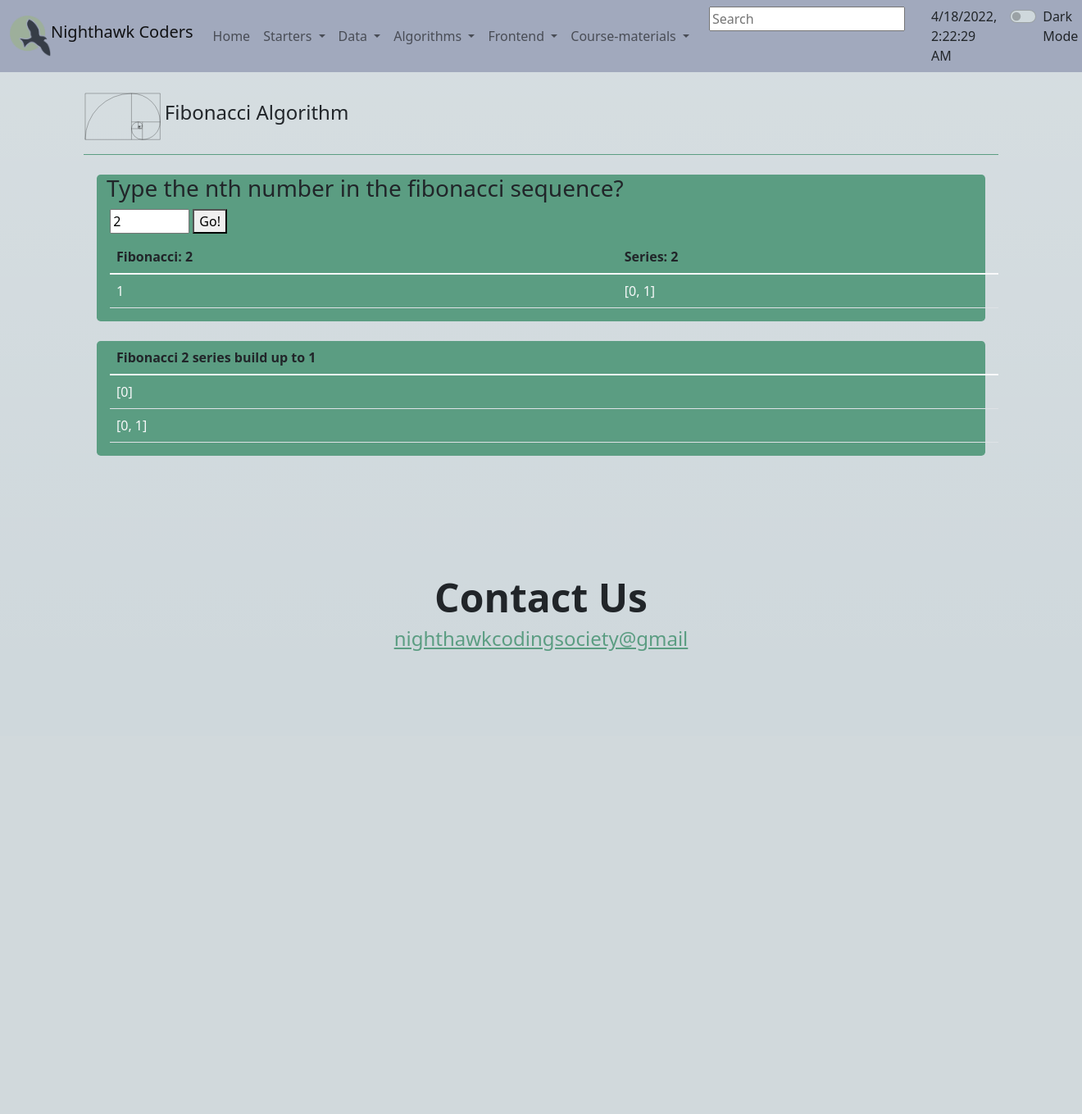
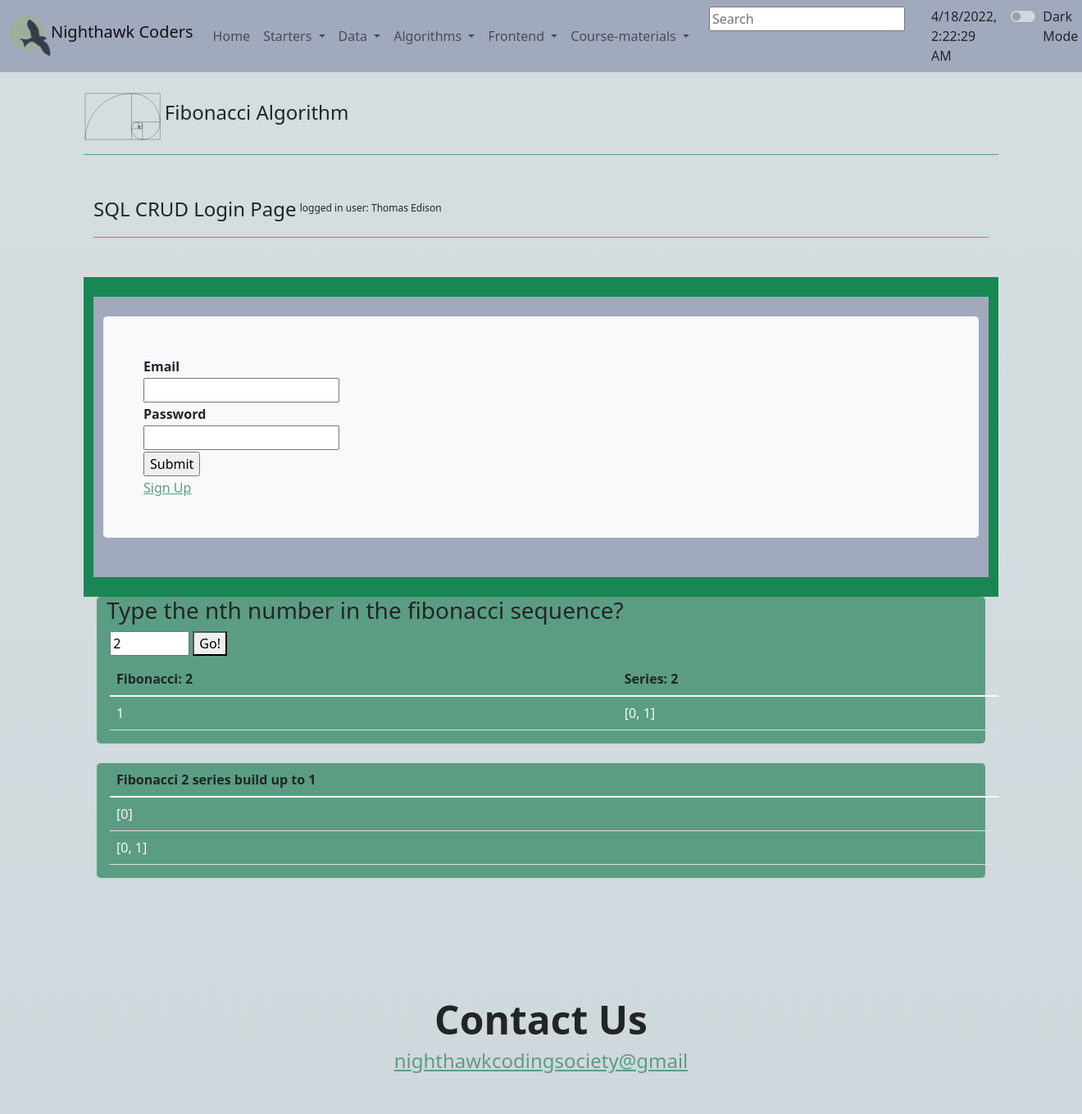
Before and after one commit to Athena9355/Team-123-final-version, a Flask app: page /algorithm/fibonacci/ in a window 1320 px wide. Shown: the top 1359 px of the page at 82% size. Before the commit the page ends 794 px from the top, so only its background shows below. Run offline with Flask 2, Linux system fonts and the light colour scheme; a user stored in the database is signed in; some libraries are stand-ins or nearby versions.

Commit message:
hack 3 attempt

```diff
--- a/algorithm/templates/algorithm/fibonacci.html
+++ b/algorithm/templates/algorithm/fibonacci.html
@@ -8,6 +8,33 @@
             <span class="fs-4">Fibonacci Algorithm</span>
         </header>
 
+        <div class="container py-4">
+            <header class="pb-3 mb-4 border-bottom border-primary text-dark">
+                <span class="fs-4">SQL CRUD Login Page</span>
+                <sup>logged in user: {{current_user.name}}</sup></span>
+            </header>
+        </div>
+
+        <div class="container py-4 text-light bg-success">
+
+            <div class="container bg-secondary py-4">
+                <div class="p-5 mb-4 bg-light text-dark rounded-3">
+                    <form method="POST" ID="login" action={{url_for('crud.crud_login')}}>
+                        <table>
+                            <tr><th><label for="email">Email</label></th></tr>
+                            <tr><td><input type="email" id='email' name="email" size="20" required></td></tr>
+                            <tr><th><label for="password">Password</label></th></tr>
+                            <tr><td><input type="password" id="password" name="password" size="20" required></td></tr>
+                            <form method="POST" action={{url_for('algorithm.fibonacci')}}>
+                                <tr><th><input type="submit" value="Submit"></th></tr>
+                            </form>
+                            <tr><td><a href={{url_for('crud.crud_authorize')}}>Sign Up</a></td></tr>
+                        </table>
+                    </form>
+                </div>
+            </div>
+
+        </div>
 
         <div class="row mx-3 mb-4 bg-primary rounded-3 align-items-md-stretch">
             <h3>Type the nth number in the fibonacci sequence?</h3>
--- a/algorithm/templates/algorithm/palindrome.html
+++ b/algorithm/templates/algorithm/palindrome.html
@@ -5,7 +5,7 @@
     <div class="container py-4">
         <header class="pb-3 mb-4 border-bottom border-primary text-dark">
             <img src="{{ url_for('algorithm.static', filename='palindrome.jpeg') }}" height="60px" class="d-inline-block align-center" alt="">
-            <span class="fs-4">Palindrome Algorithm</span>
+            <span class="fs-4">Palindrome Algorithms</span>
         </header>
         <div class="row mx-3 mb-4 bg-primary rounded-3 align-items-md-stretch">
             <h3>Enter a string:</h3>
--- a/templates/fragments/navbar.html
+++ b/templates/fragments/navbar.html
@@ -59,6 +59,7 @@
                         <ul class="dropdown-menu dropdown-menu-dark" aria-labelledby="navbarDarkDropdownMenuLink">
                             <li><a class="dropdown-item" href={{ url_for('algorithm.fibonacci') }}>Fibonacci</a></li>
                             <li><a class="dropdown-item" href={{ url_for('algorithm.palindrome') }}>Palindrome</a></li>
+                            <li><a class="dropdown-item" href={{ url_for('algorithm.fibonacci') }}>Log IN</a></li>
                         </ul>
                     </li>
                 </ul>
```
Also changed, not shown: algorithm/templates/algorithm/loginfib.html (added, +34 -0 lines), model/myDB.db.
